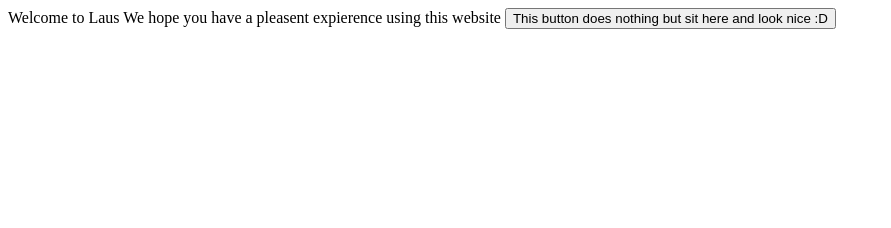
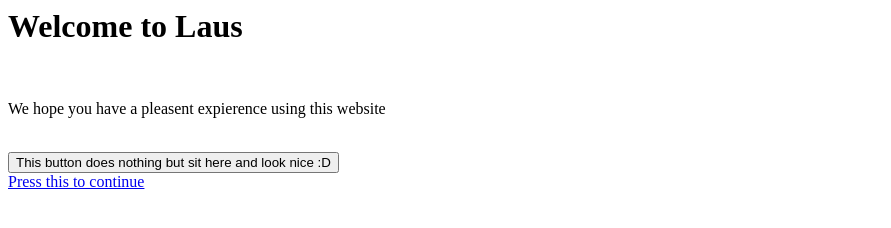
Before and after one commit to McMaster1301/Laus, a plain HTML site: page index.html in a window 1280 px wide. Shown: the whole page, without its empty margins (0-891 px from the left). Drawn offline with Linux system fonts and the light colour scheme.

Commit message:
Link to the next site

```diff
--- a/index.html
+++ b/index.html
@@ -3,12 +3,14 @@
     <meta charset="UTF-8">
     <meta http-equiv="X-UA-Compatible" content="IE=edge">
     <meta name="viewport" content="width=device-width, initial-scale=1.0">
-    <title>Document</title>
+    <title>Better Laus then Never</title>
 </head>
 <body>
-    <head>Welcome to Laus</head>
-    We hope you have a pleasent expierence using this website
-    <button type="button">This button does nothing but sit here and look nice :D</button>
+    <h1>Welcome to Laus</h1><br>
+
+    <p>We hope you have a pleasent expierence using this website</p><br>
+    <button type="button">This button does nothing but sit here and look nice :D</button><br>
+    <a href="mcmaster1301.github.io/Laus/otherSite">Press this to continue</a>
 
 </body>
 </html>
```
Also changed, not shown: otherSite/index.html (added, +12 -0 lines).
